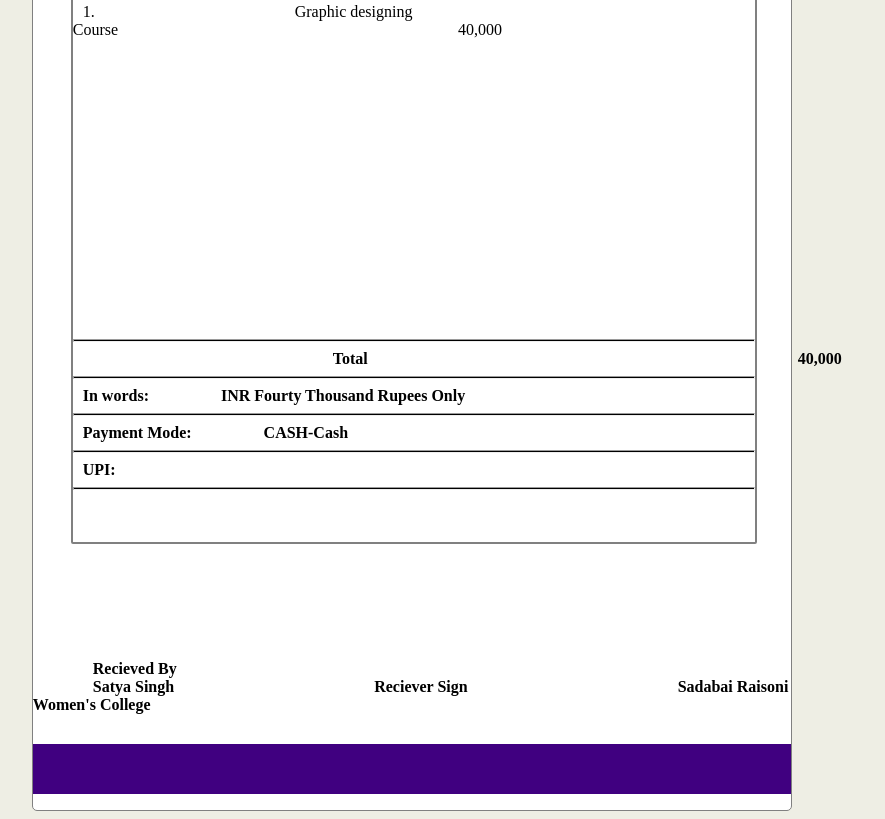
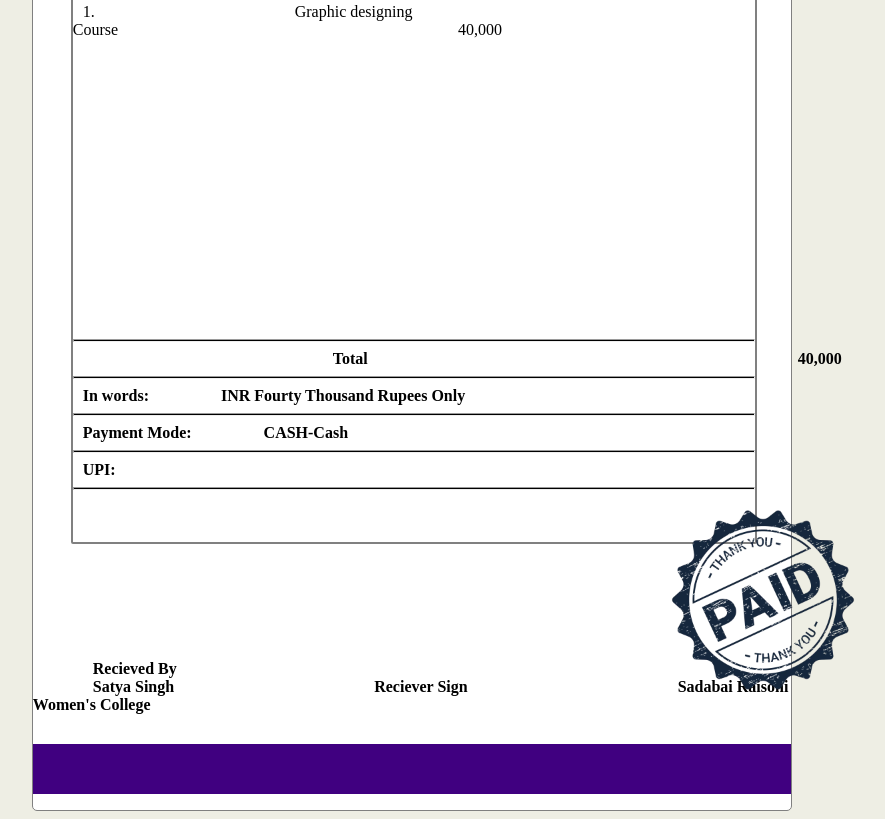
Before and after one commit to sejalsharmas/assignment-21, a plain HTML site: page index.html in a window 1280 px wide. Shown: the part 699-1518 px from the top of the page, without its empty margins (228-1113 px from the left). Drawn offline with Linux system fonts and the light colour scheme.

Commit message:
css for stamp added

```diff
--- a/index.html
+++ b/index.html
@@ -37,6 +37,7 @@
             background-color: white;
             border-radius: 2px;
             margin-top: 40px;
+            position: relative;
 
         }
         .address{
@@ -129,6 +130,7 @@
         }
         .receipt_footer{
             margin-top: 800px;
+
         }
         .r12{
              margin-left: 60px;
@@ -149,6 +151,13 @@
             height:50px;
             background-color: #400080;
             margin-top: 30px;
+        }
+        .stamp{
+            margin-left: 630px;
+            height:200px ;
+            position: absolute;
+            margin-bottom: 100px;
+            margin-top: 640px;
         }
     </style>
 </head>
@@ -185,6 +194,7 @@
     </div>
 
     </div>
+      <img class="stamp" src="stamp.png" >
     <div class="receipt_footer">
         <span class="r12"><b>Recieved By</b><br>
        <b class="r15">Satya Singh</b></span><span class="r13"><b>Reciever Sign</span><span class="r14"><b>Sadabai Raisoni Women's College</b></span>
```
